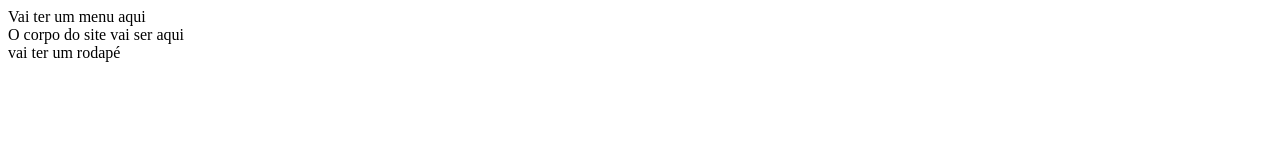
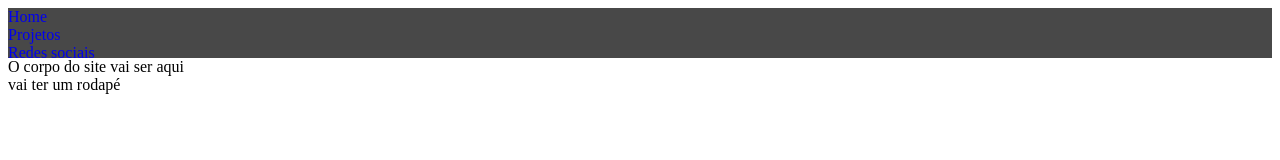
Before and after one commit to uedoca/ueda.github.io, a plain HTML site: page index.html in a window 1280 px wide. Drawn offline with Linux system fonts and the light colour scheme.

Commit message:
estamos criando o menu do site

```diff
--- /dev/null
+++ b/assets/css/meu_estilo.css
@@ -0,0 +1,14 @@
+nav {
+    height: 50px;
+    background-color: #484848;
+    color: #c8c8c8;
+}
+
+nav li{
+    display: flex;
+    align-items: flex-end;
+}
+
+a{
+    text-decoration: none;
+}
--- a/index.html
+++ b/index.html
@@ -6,9 +6,23 @@
     <meta name="viewport" content="width=device-width,
     initial-scale=1.0">
     <title>Meu site pessoal</title>
+
+    <link
+        href="./assets/css/meu_estilo.css"
+        type="text/css"
+        rel="stylesheet"
+        >
+
 </head>
 <body>
-    <nav>Vai ter um menu aqui</nav>
+
+    <nav>
+        <li><a href="#home">Home</a></li>
+        <li><a href="#home">Projetos</a></li>
+        <li><a href="#home">Redes sociais</a></li>
+
+    </nav>
+
     <div class="conteudo">O corpo do site vai ser aqui</div>
     <footer>vai ter um rodapé</footer>
 </body>
```
